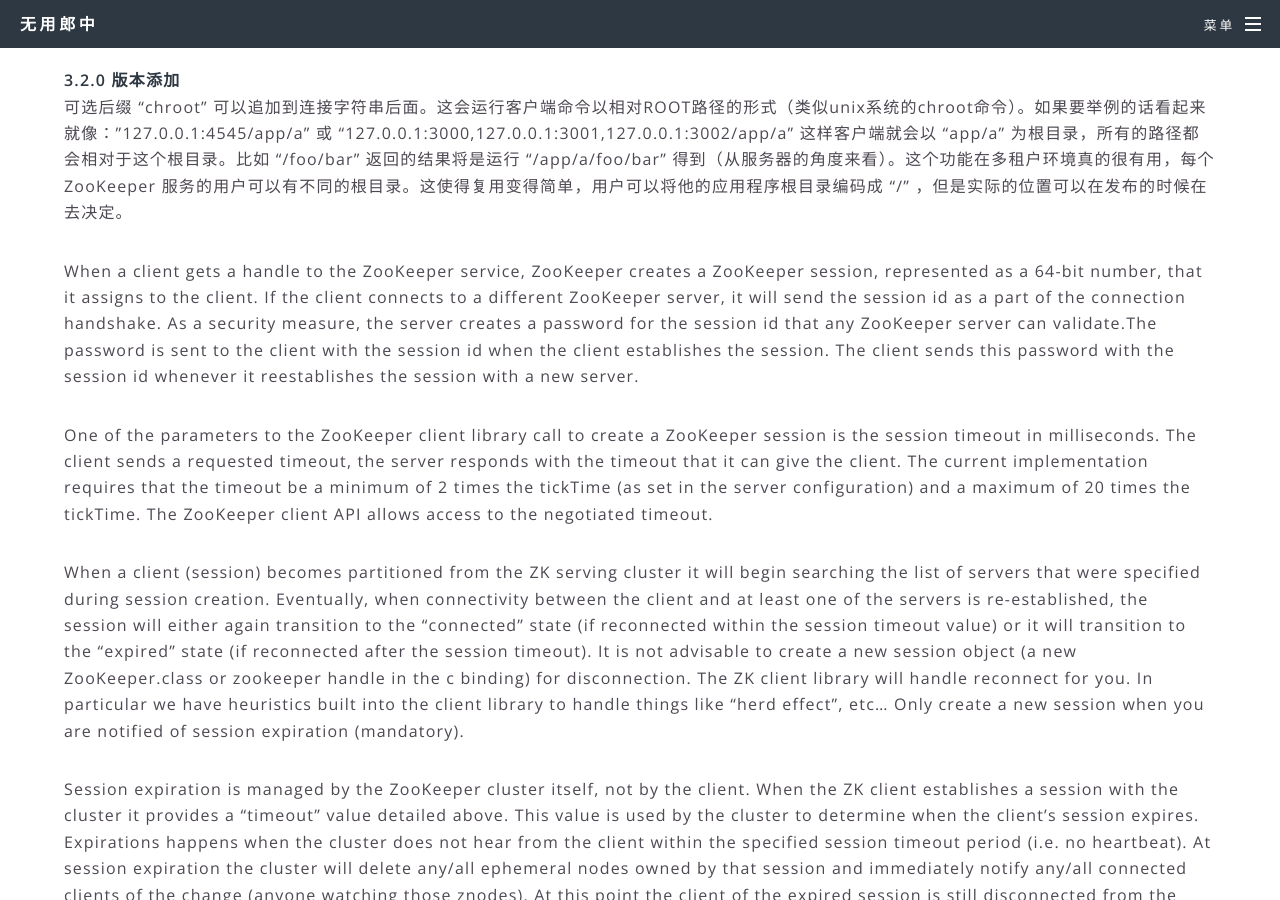
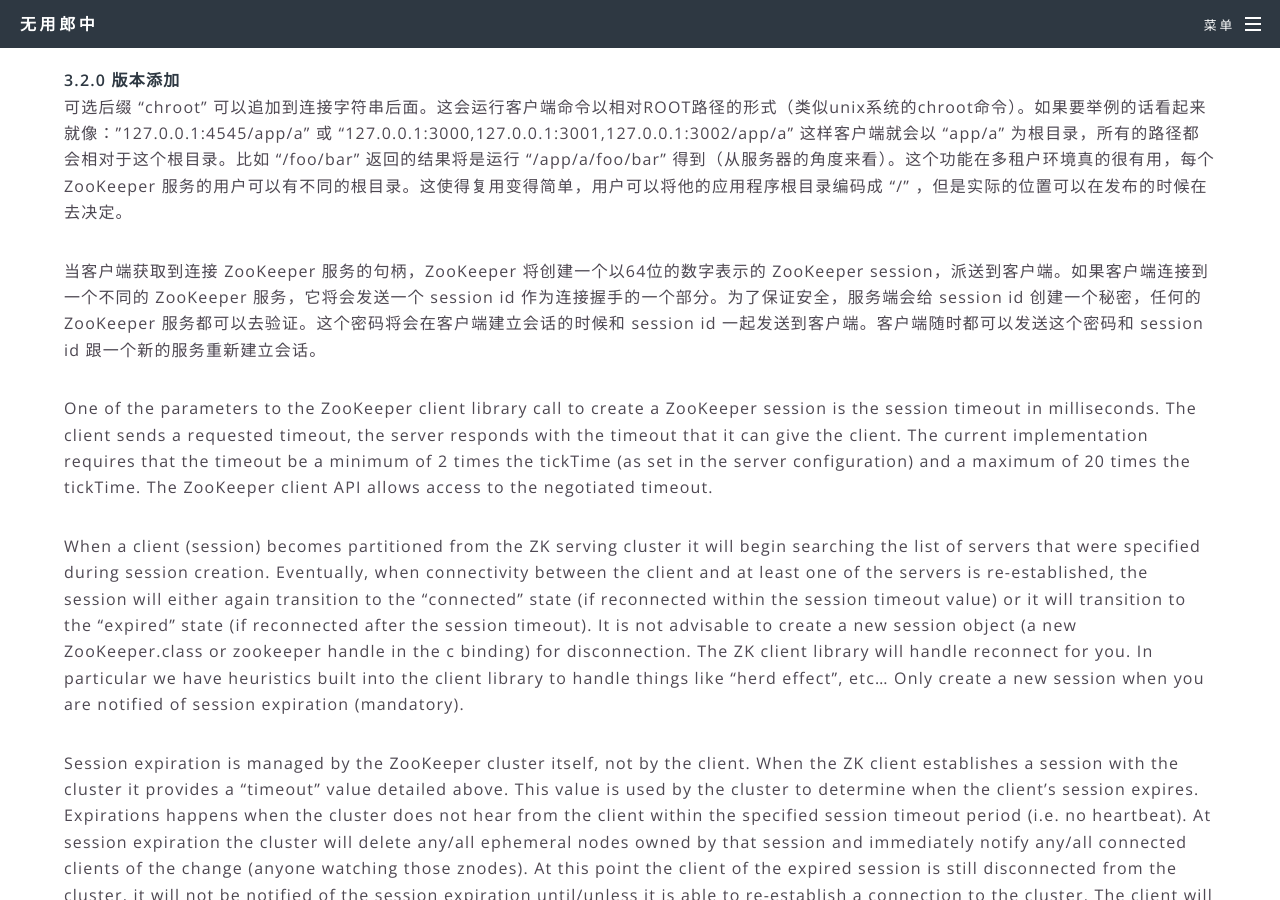
Before and after one commit to fantasylion/fantasylion.github.io, a Jekyll site: the page built from _posts/2018-03-20-zookeeper-guide-chinese.md, in a window 1280 px wide and 900 px high, scrolled down 4359 px. Built offline with Jekyll 4.4.1, drawn with Linux system fonts in a browser that asks for light colours; comment, search, counter and statistics services are not loaded.

Commit message:
Update 2018-03-20-zookeeper-guide-chinese.md

```diff
--- a/_posts/2018-03-20-zookeeper-guide-chinese.md
+++ b/_posts/2018-03-20-zookeeper-guide-chinese.md
@@ -108,7 +108,7 @@
 **3.2.0 版本添加**<br>
 可选后缀 “chroot” 可以追加到连接字符串后面。这会运行客户端命令以相对ROOT路径的形式（类似unix系统的chroot命令）。如果要举例的话看起来就像："127.0.0.1:4545/app/a" 或 "127.0.0.1:3000,127.0.0.1:3001,127.0.0.1:3002/app/a" 这样客户端就会以 "app/a" 为根目录，所有的路径都会相对于这个根目录。比如 "/foo/bar" 返回的结果将是运行 "/app/a/foo/bar" 得到（从服务器的角度来看）。这个功能在多租户环境真的很有用，每个 ZooKeeper 服务的用户可以有不同的根目录。这使得复用变得简单，用户可以将他的应用程序根目录编码成 “/” ，但是实际的位置可以在发布的时候在去决定。
 
-When a client gets a handle to the ZooKeeper service, ZooKeeper creates a ZooKeeper session, represented as a 64-bit number, that it assigns to the client. If the client connects to a different ZooKeeper server, it will send the session id as a part of the connection handshake. As a security measure, the server creates a password for the session id that any ZooKeeper server can validate.The password is sent to the client with the session id when the client establishes the session. The client sends this password with the session id whenever it reestablishes the session with a new server.
+当客户端获取到连接 ZooKeeper 服务的句柄，ZooKeeper 将创建一个以64位的数字表示的 ZooKeeper session，派送到客户端。如果客户端连接到一个不同的 ZooKeeper 服务，它将会发送一个 session id 作为连接握手的一个部分。为了保证安全，服务端会给 session id 创建一个秘密，任何的 ZooKeeper 服务都可以去验证。这个密码将会在客户端建立会话的时候和 session id 一起发送到客户端。客户端随时都可以发送这个密码和 session id 跟一个新的服务重新建立会话。
 
 One of the parameters to the ZooKeeper client library call to create a ZooKeeper session is the session timeout in milliseconds. The client sends a requested timeout, the server responds with the timeout that it can give the client. The current implementation requires that the timeout be a minimum of 2 times the tickTime (as set in the server configuration) and a maximum of 20 times the tickTime. The ZooKeeper client API allows access to the negotiated timeout.
 
```
